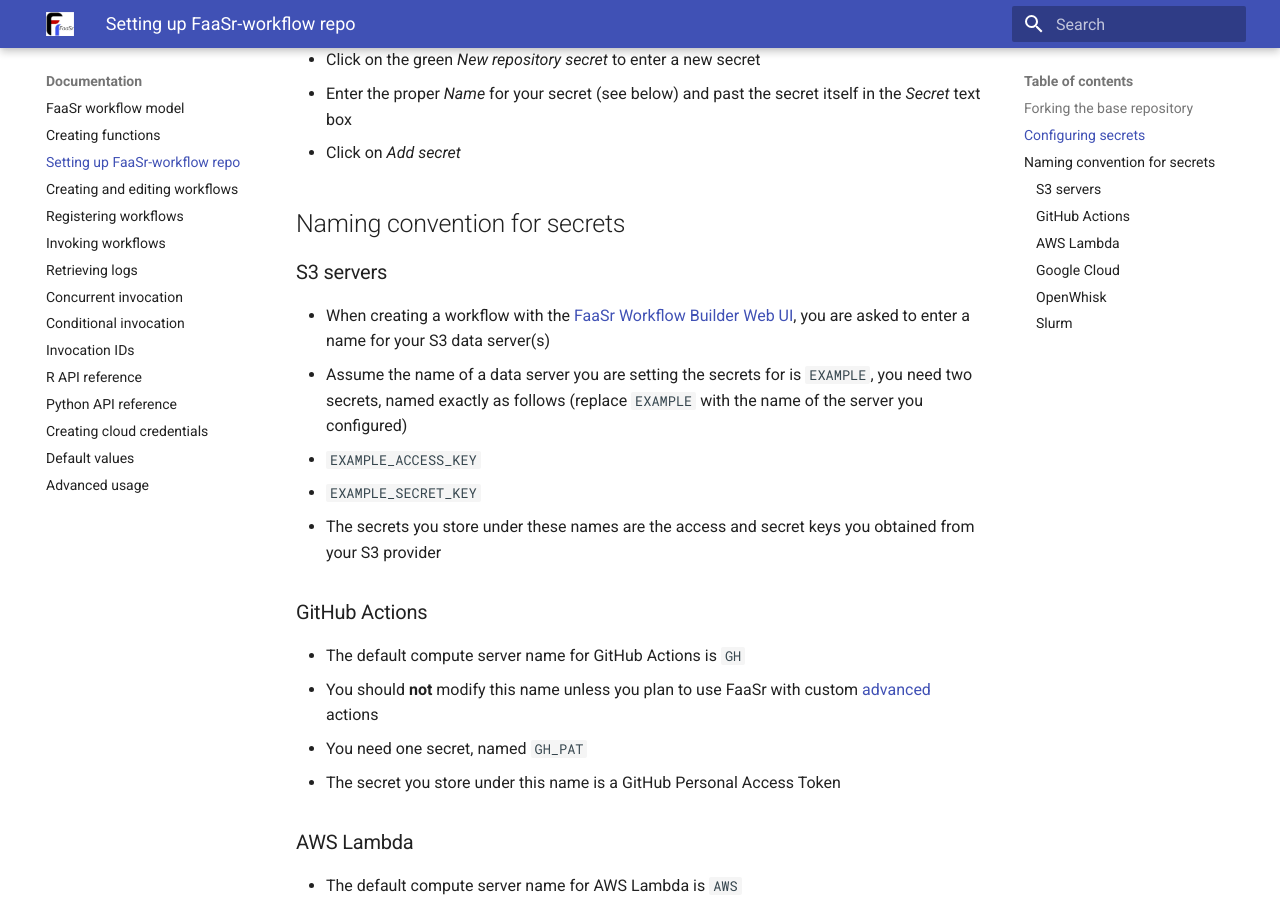
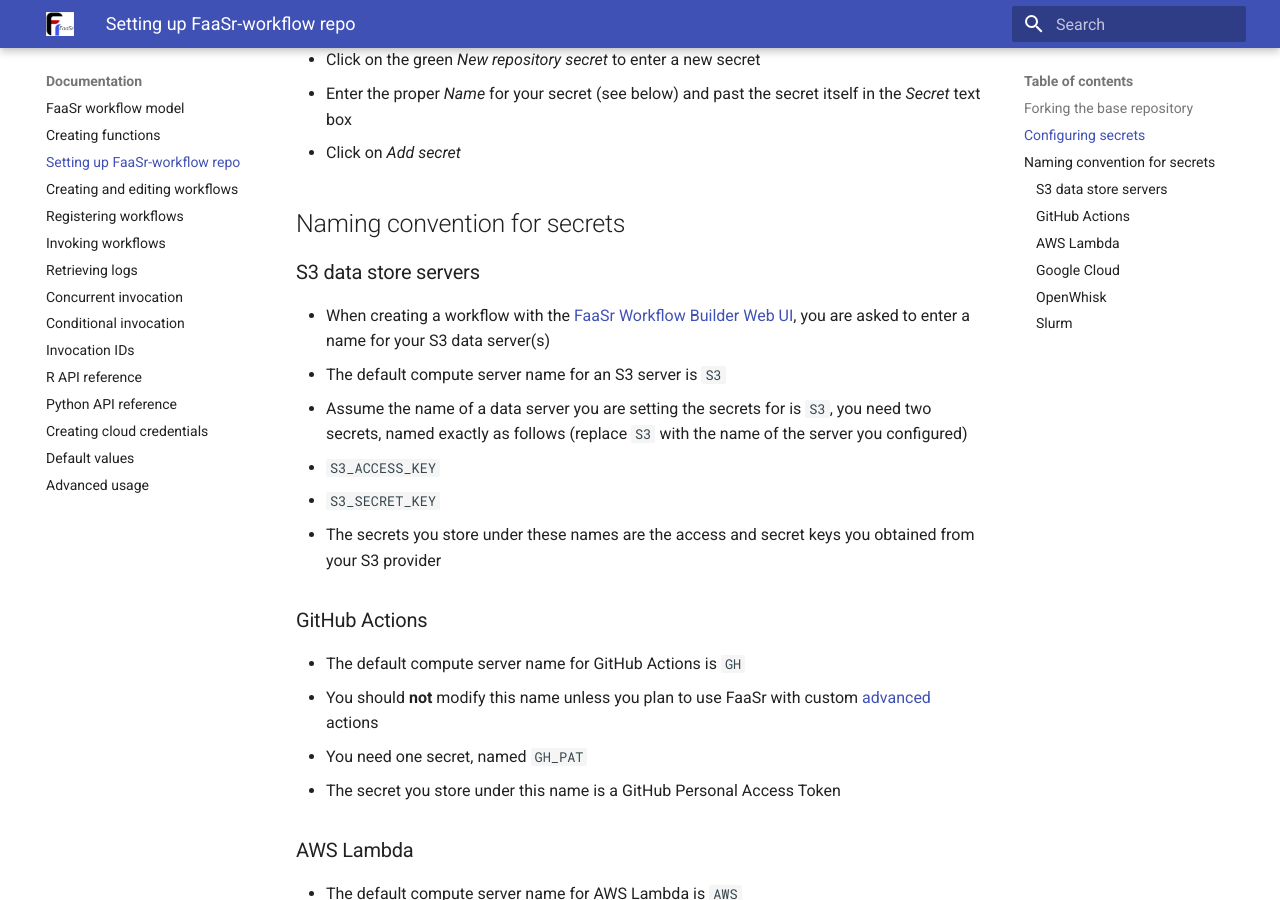
Before and after one commit to nolcut/FaaSr-Docs, an MkDocs documentation site: the page built from docs/workflow_repo.md, in a window 1280 px wide and 900 px high, scrolled down 1002 px. Built offline with MkDocs 1.6.1 and Material for MkDocs 9.7.7, drawn with Linux system fonts in a browser that asks for light colours.

Commit message:
using "data store" for consistency

```diff
--- a/docs/prog_model.md
+++ b/docs/prog_model.md
@@ -5,7 +5,7 @@ The FaaSr model for programming, configuring, and deploying workflows is as foll
 - **FaaSr Workflow DAG**: describes the order in which your functions execute. Valid workflows must be _Directed Acyclic Graphs (DAG)_ (i.e. no loops) with a _single invocation entry_, and are described as a _JSON file_
 - **Action**: each node in the DAG is an _Action_ that represents the execution of a _user function_ in a _container_ deployed at runtime in a serverless cloud provider (e.g. a GitHub Action, or AWS Lambda)
 - **Function**: once deployed, each _Action_ executes a user-defined _Function_ in the contaier. A _Function_ is written in a high level language and published as a .R or .py file in a _GitHub Function repo_. A _Function_ takes *input arguments* and returns either true (successful excecution) or false (unsuccessful execution)
-- **Input/output**: a serverless _Action_ is _stateless_: the local memory and storage in a container is discarded when the _Action_ completes. Therefore, all data that must persist across invocations must be stored as _files_ in one or more S3 cloud *data servers*. FaaSr provides an *Application Programming Interface (API)* to store/retrieve files to/from S3 for this.
+- **Input/output**: a serverless _Action_ is _stateless_: the local memory and storage in a container is discarded when the _Action_ completes. Therefore, all data that must persist across invocations must be stored as _files_ in one or more S3 cloud *data store* servers. FaaSr provides an *Application Programming Interface (API)* to store/retrieve files to/from S3 for this.
 
 
 ## Workflow DAG example
@@ -28,7 +28,7 @@ The example workflow DAG above names which actions should execute, and in which
 ![alt text](FaaSr-functions.png)
 
 - Action _computeA_ runs a function written in R, while _concurrent_ runs a function written in Python. These stored in (one or more) _GitHub function repo(s)_ and are fetched automatically by the action when it is invoked
-- Actions can read input files and write output files to (one or more) _S3 data server(s)_. the _FaaSr API_ provides functions in R and Python to put files to/get files from data server(s). The FaaSr API simplifies the programming of functions to use data from S3, without exposing you (the programmer or user) to details on how to access S3
+- Actions can read input files and write output files to (one or more) _S3 data store(s)_. the _FaaSr API_ provides functions in R and Python to put files to/get files from data server(s). The FaaSr API simplifies the programming of functions to use data from S3, without exposing you (the programmer or user) to details on how to access S3
 - In general, the bulk of the data in a workflow consists of files; function *arguments* are used for configuration (e.g. of parameters, file and folder names)
 - The typical file access pattern is as follows: 1) an action starts; 2) the action _gets_ input file(s), copying them from persistent S3 storage into its local temporary storage; 3) the action produces output file(s) in its local non-persistent storage; 4) the action _puts_ its output file(s) to persistent S3 storage; and 5) the action ends
 
--- a/docs/workflow_repo.md
+++ b/docs/workflow_repo.md
@@ -30,12 +30,13 @@ Before you can register and invoke workflows, you need to create secrets storing
 
 ## Naming convention for secrets
 
-### S3 servers
+### S3 data store servers
 
 - When creating a workflow with the [FaaSr Workflow Builder Web UI], you are asked to enter a name for your S3 data server(s)
-- Assume the name of a data server you are setting the secrets for is `EXAMPLE`, you need two secrets, named exactly as follows (replace `EXAMPLE` with the name of the server you configured)
-- `EXAMPLE_ACCESS_KEY`
-- `EXAMPLE_SECRET_KEY`
+- The default compute server name for an S3 server is `S3`
+- Assume the name of a data server you are setting the secrets for is `S3`, you need two secrets, named exactly as follows (replace `S3` with the name of the server you configured)
+- `S3_ACCESS_KEY`
+- `S3_SECRET_KEY`
 - The secrets you store under these names are the access and secret keys you obtained from your S3 provider
 
 ### GitHub Actions
```
Also changed, not shown: docs/defaults.md (+6 -3 lines), docs/index.md (+1 -1 lines), docs/invocationid.md (+1 -1 lines).
